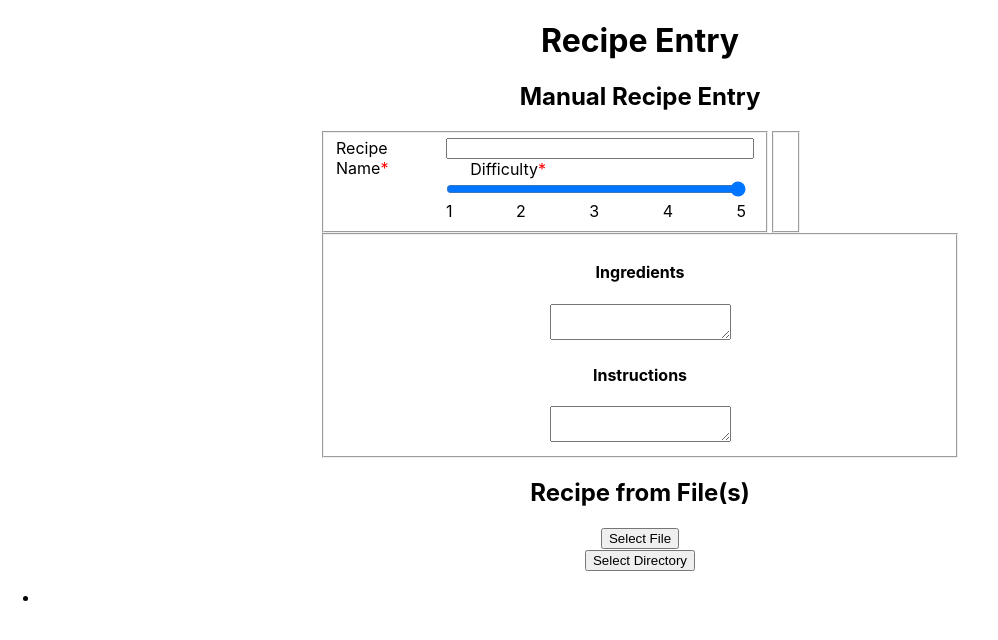
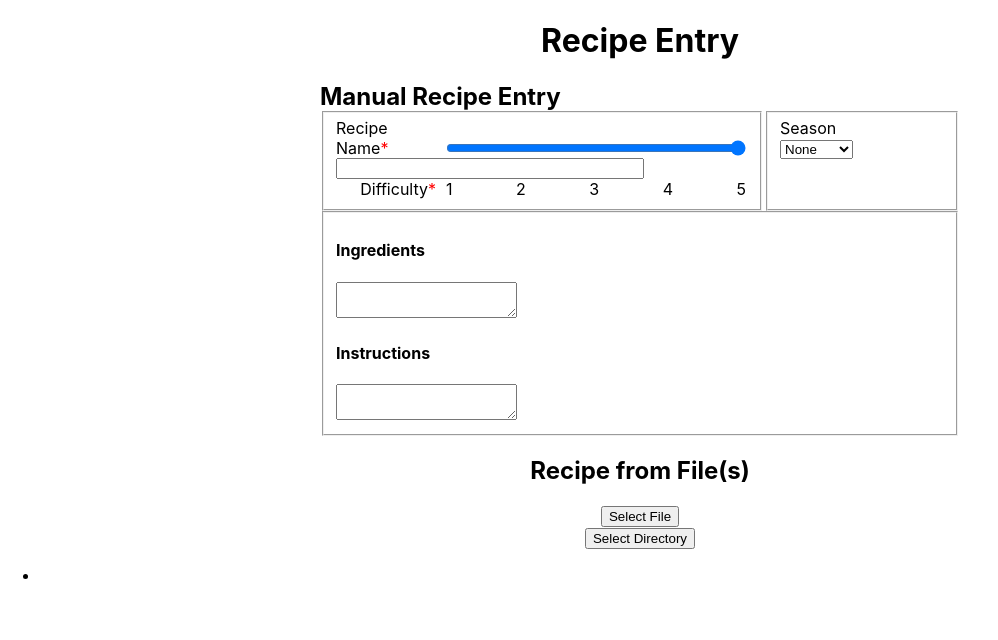
Before and after one commit to sjh1024/recipe_organizer, a React (Create React App) app in the folder recipe_front/: page / in a window 1280 px wide. Shown: the top 640 px of the page, without its empty margins (0-998 px from the left). Built offline with nearby package versions, Linux system fonts and the light colour scheme.

Commit message:
got the title to align nicely

```diff
--- a/recipe_front/src/App.js
+++ b/recipe_front/src/App.js
@@ -4,11 +4,26 @@ import FolderSelector from './FolderSelect';
 import RecipeForm from './RecipeForm'
 
 function App() {
+
+  const containerStyle = {
+        display: 'flex',
+        flexDirection: 'column',
+
+      textAlign: 'left', // Align text left within the container
+      //margin: '0 20px', // Add margin to align with fieldset
+  };
+    const titleStyle = {
+      display: 'flex',
+      textAlign: 'left',
+      margin: '0 25% auto', // Reset margin to avoid extra spacing
+  };
   return (
         <div className="App">
         <h1>Recipe Entry</h1>
-          <h2>Manual Recipe Entry</h2>
-             <RecipeForm/>
+          <div style={containerStyle}>
+            <h2 style={titleStyle}>Manual Recipe Entry</h2>
+            <RecipeForm />
+          </div>
           <h2>Recipe from File(s)</h2>
           <div>
               <FileSelector/>
--- a/recipe_front/src/RecipeForm.js
+++ b/recipe_front/src/RecipeForm.js
@@ -60,6 +60,14 @@ class RecipeForm extends Component {
                         </fieldset>
 
                         <fieldset>
+                            <label for="season">Season</label>
+                            <select name="season" id="season">
+                                <option value="none">None</option>
+                                <option value="spring">Spring</option>
+                                <option value="summer">Summer</option>
+                                <option value="fall">Fall</option>
+                                <option value="winter">Winter</option>
+                            </select>
 
                         </fieldset>
                      </div>
```
